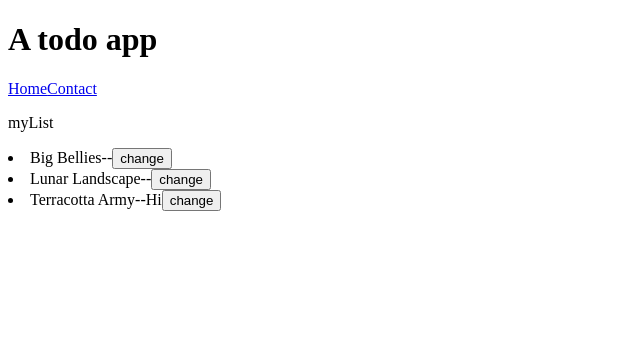
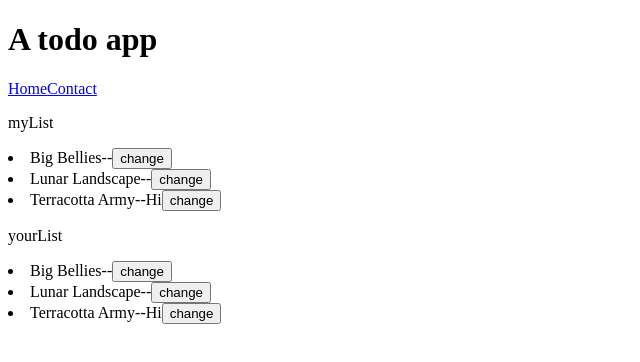
Before and after one commit to abhinabadutta2019/toDoList-react, a React (Create React App) app: page / in a window 1280 px wide. Shown: the top 362 px of the page, without its empty margins (0-640 px from the left). Built offline with nearby package versions, Linux system fonts and the light colour scheme.

Commit message:
array of object-- update, two component

```diff
--- a/src/Home.js
+++ b/src/Home.js
@@ -10,6 +10,7 @@ const initialList = [
 const Home = () => {
   //
   const [myList, setMyList] = useState(initialList);
+  const [yourList, setYourList] = useState(initialList);
 
   // this part of syntax-- done by gpt
   const eventChange = (e, id) => {
@@ -24,10 +25,24 @@ const Home = () => {
     setMyList(updatedList);
   };
   //
+  const yourEventChange = (e, id) => {
+    const updatedList = yourList.map((item) => {
+      if (item.id == id) {
+        // console.log(item);
+        return { ...item, seen: !item.seen };
+      } else {
+        return item;
+      }
+    });
+    setYourList(updatedList);
+  };
+  //
   return (
     <>
       <p> myList</p>
       <ItemList artworks={myList} eventChange={eventChange} />
+      <p> yourList</p>
+      <ItemList artworks={yourList} eventChange={yourEventChange} />
     </>
   );
 };
```
